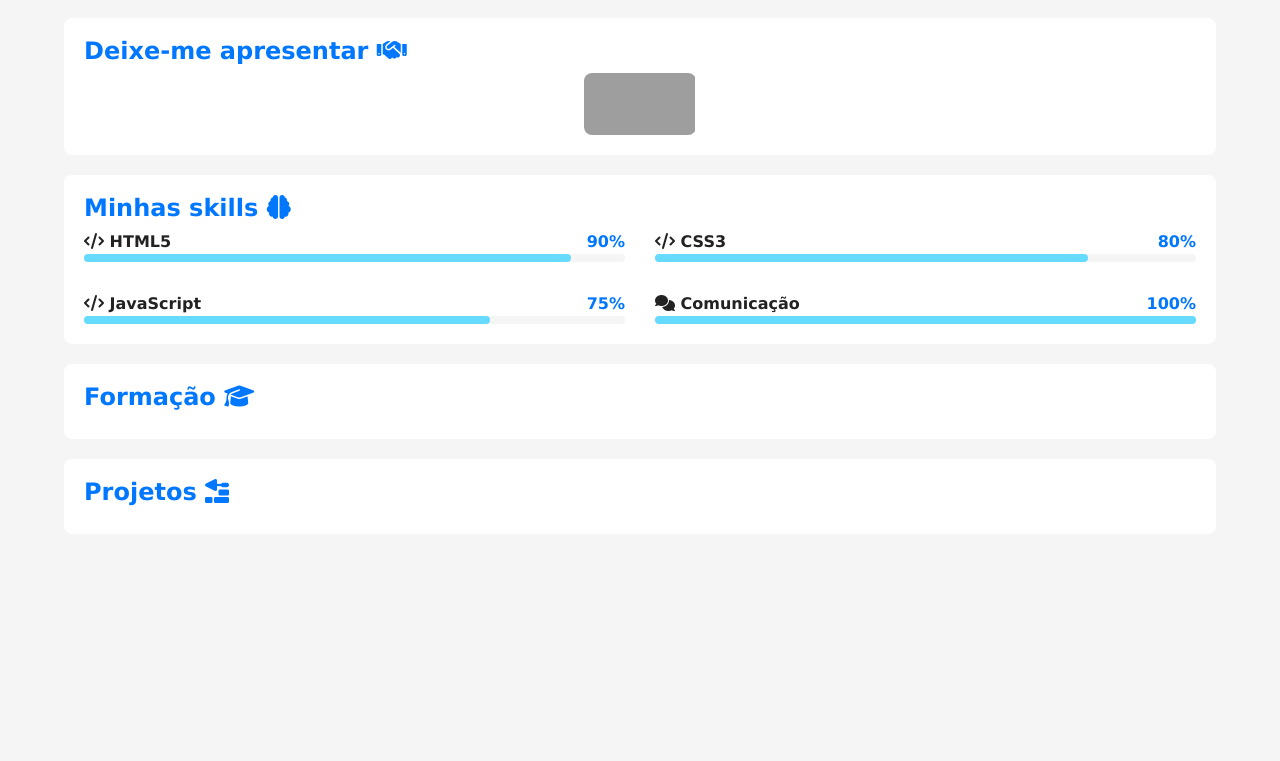
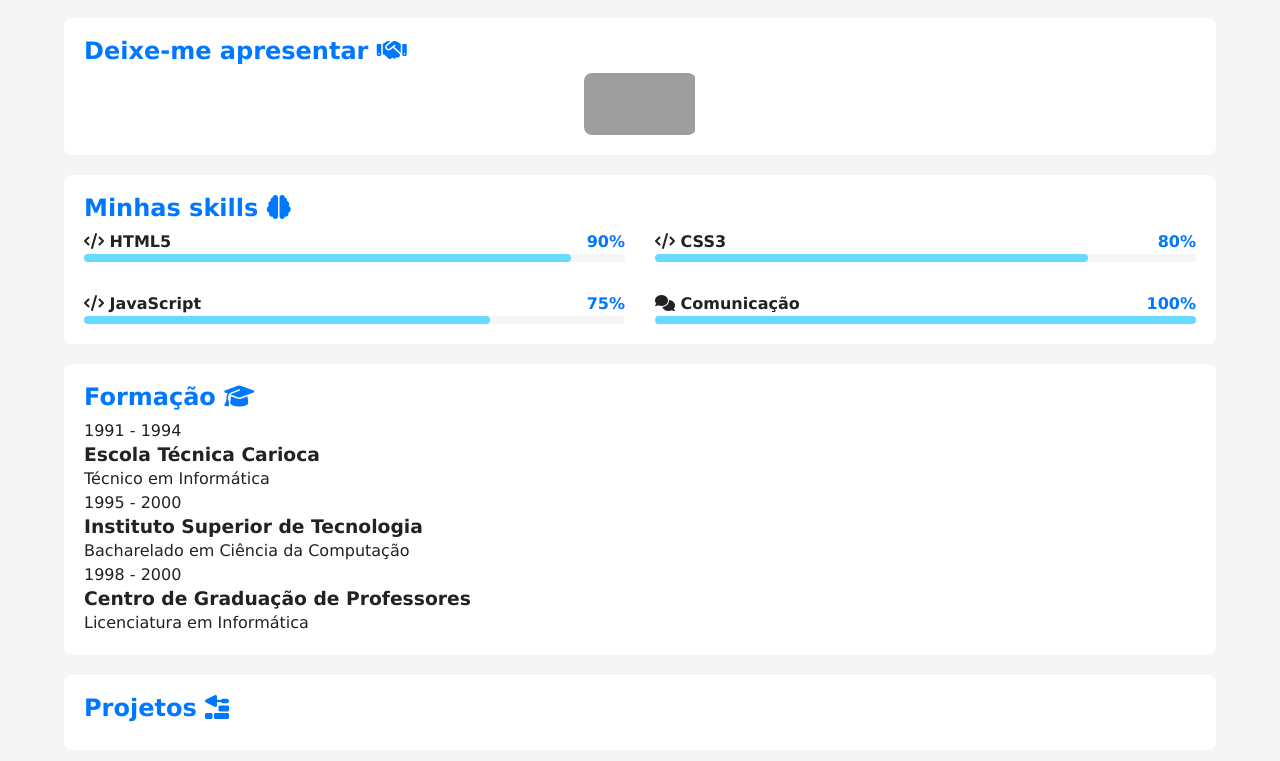
Before and after one commit to Simon-Francis/projeto-portfolio, a plain HTML site: page index.html in a window 1280 px wide. Shown: the part 473-1234 px from the top of the page. Before the commit the page ends 1027 px from the top, so only its background shows below. Drawn offline with Linux system fonts and the light colour scheme; grey boxes are pictures that could not be loaded.

Commit message:
Formação

```diff
--- a/index.html
+++ b/index.html
@@ -148,6 +148,32 @@
 
         <article id="formacao">
           <h2>Formação <i class="fa-solid fa-graduation-cap"></i></h2>
+
+          <div id="formacao-container">
+            <div class="curso">
+                <p class="periodo">
+                    1991 - 1994
+                </p>
+                <h3 class="instituicao">Escola Técnica Carioca</h3>
+                <p class="titulacao">Técnico em Informática</p>
+            </div>
+
+            <div class="curso">
+                <p class="periodo">
+                    1995 - 2000
+                </p>
+                <h3 class="instituicao">Instituto Superior de Tecnologia</h3>
+                <p class="titulacao">Bacharelado em Ciência da Computação</p>
+            </div>
+
+            <div class="curso">
+                <p class="periodo">
+                    1998 - 2000
+                </p>
+                <h3 class="instituicao">Centro de Graduação de Professores</h3>
+                <p class="titulacao">Licenciatura em Informática</p>
+            </div>
+          </div>
         </article>
         <!--Fim article#formacao-->
 
```
